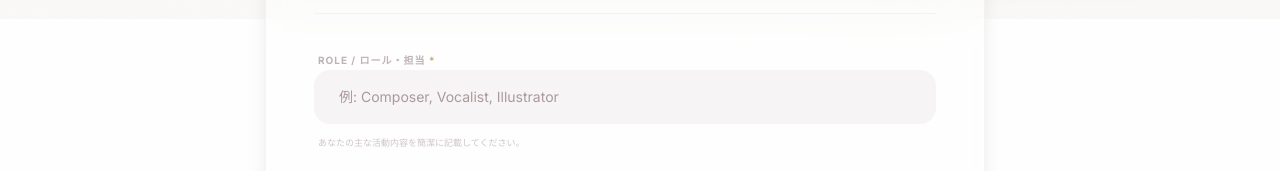
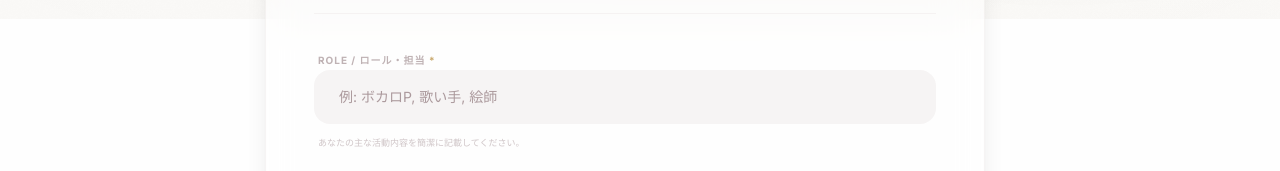
Before and after one commit to J105588/Melocolla, a Next.js app: page /members/apply in a window 1280 px wide. Shown: the part 781-952 px from the top of the page. Built offline with nearby package versions, Linux system fonts and the light colour scheme.

Commit message:
feat: add member application form component with dynamic SNS link fields

```diff
--- a/src/app/members/apply/ApplyForm.tsx
+++ b/src/app/members/apply/ApplyForm.tsx
@@ -78,7 +78,7 @@ export default function ApplyForm() {
 
           <div className="space-y-3">
             <label className="text-[10px] font-bold tracking-widest text-brand/40 uppercase px-1">Role / ロール・担当 <span className="text-accent-gold">*</span></label>
-            <input name="role" type="text" placeholder="例: Composer, Vocalist, Illustrator" className="w-full px-6 py-4 rounded-2xl bg-brand/5 border border-transparent focus:border-accent-gold outline-none transition-all text-sm" required />
+            <input name="role" type="text" placeholder="例: ボカロP, 歌い手, 絵師" className="w-full px-6 py-4 rounded-2xl bg-brand/5 border border-transparent focus:border-accent-gold outline-none transition-all text-sm" required />
             <p className="text-[9px] text-brand/30 px-1 leading-relaxed">あなたの主な活動内容を簡潔に記載してください。</p>
           </div>
 
```
